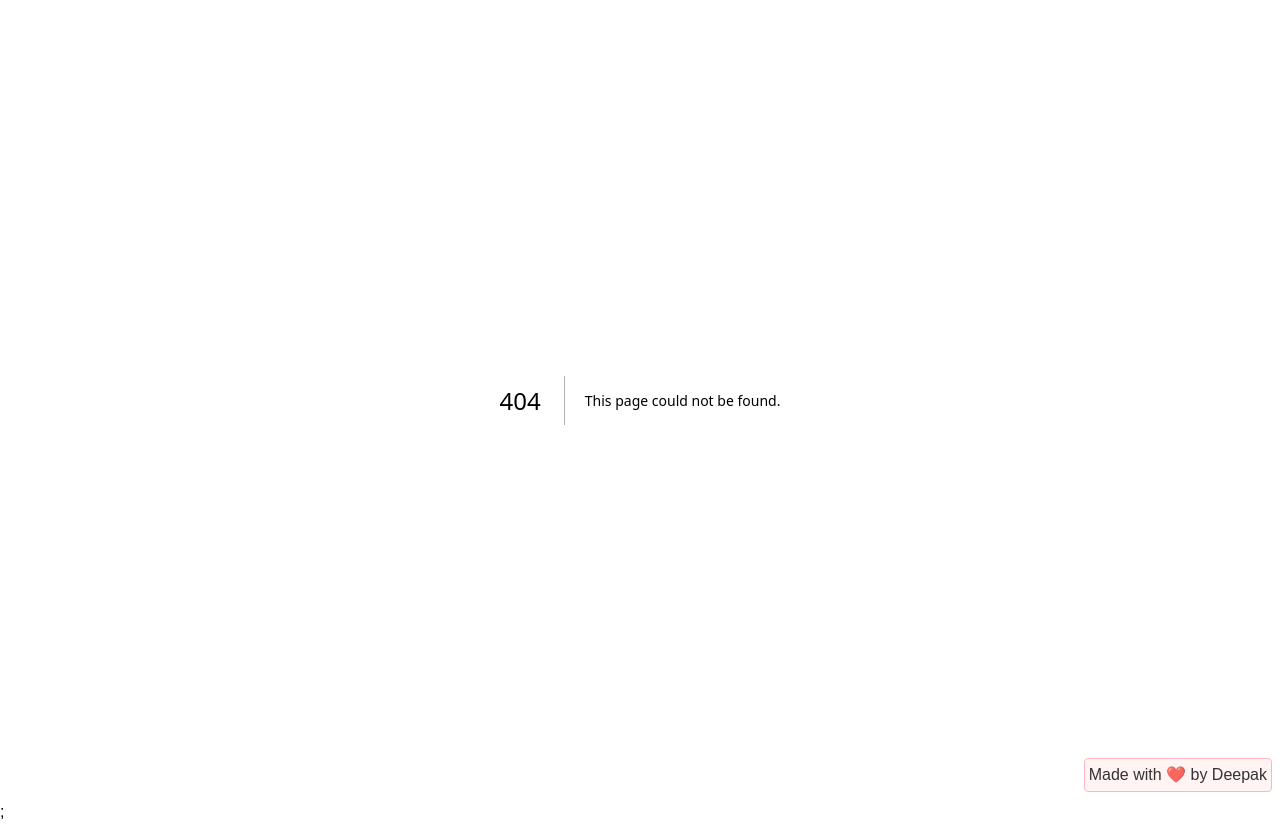
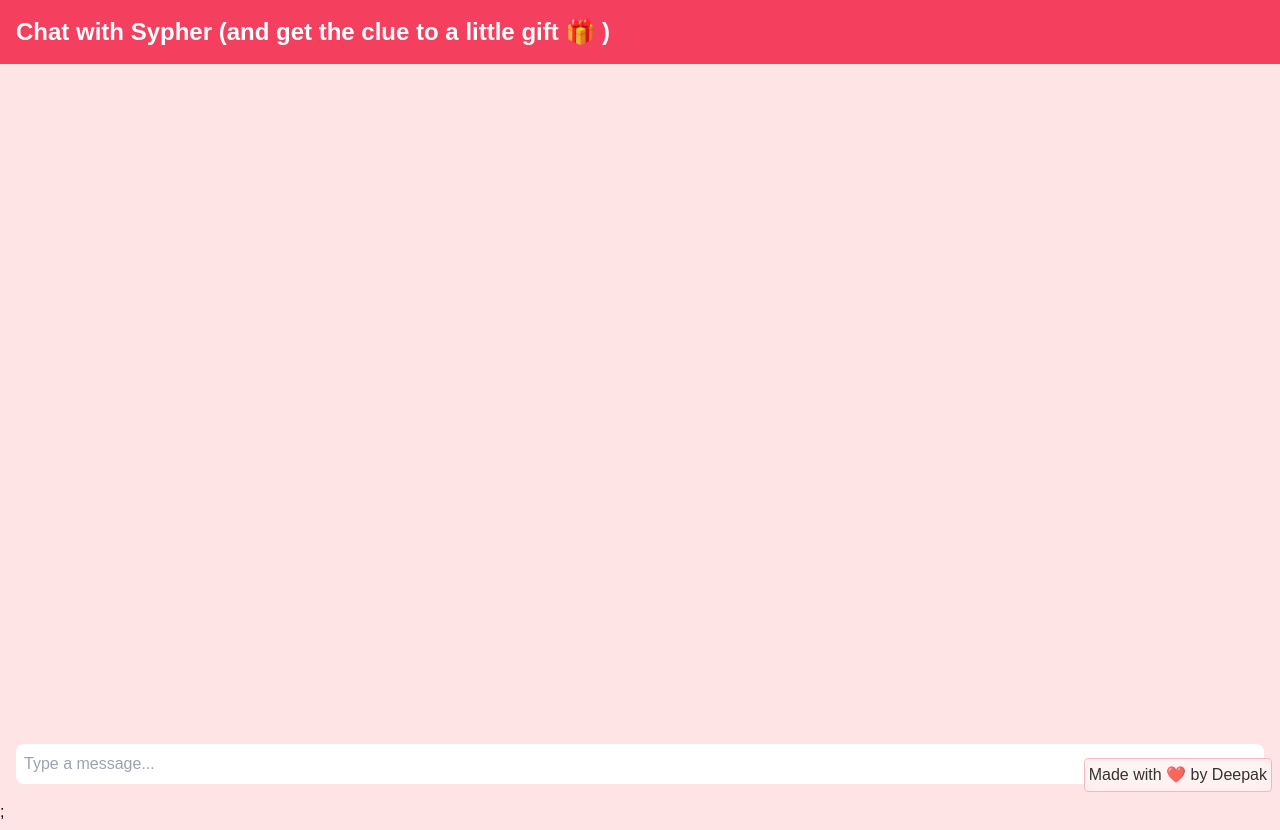
Before and after one commit to deepak-likes-code/project-v, a Next.js app: page /chat in a window 1280 px wide. Before the commit this address had no page. Shown: the top 830 px of the page. Built offline with nearby package versions, Linux system fonts and the light colour scheme; a web font is replaced by a local one.

Commit message:
added the bot

```diff
--- a/src/components/YesCard.jsx
+++ b/src/components/YesCard.jsx
@@ -11,13 +11,20 @@ const YesCard = () => {
     if (timerExpired) {
       router.push("/valentines-card");
     } else {
+      showNotAvailableMessage();
     }
+  };
 
-    showNotAvailableMessage();
+  const handleClickGift = () => {
+    if (timerExpired) {
+      router.push("/photos");
+    } else {
+      showNotAvailableMessage();
+    }
   };
 
   const showNotAvailableMessage = () => {
-    toast("Gotta wait till tomorrow 😉", {
+    toast("Have some patience baby gworl 😉", {
       position: "top-center",
       autoClose: 2000,
       hideProgressBar: false,
@@ -49,11 +56,17 @@ const YesCard = () => {
           onClick={handleClick}
           className=" bg-rose-300 hover:bg-rose-600 rounded-lg text-white font-bold py-2 px-4"
         >
-          Click me!
+          Invitation 💌
+        </button>
+        <button
+          onClick={handleClickGift}
+          className=" bg-rose-300 hover:bg-rose-600 rounded-lg text-white font-bold py-2 px-4"
+        >
+          Claim gift 🎁
         </button>
       </div>
       <CountdownTimer
-        initialTimeInSeconds={60}
+        initialTimeInSeconds={10}
         onTimeExpire={handleTimeExpire}
       />
     </div>
--- /dev/null
+++ b/src/pages/api/chat.js
@@ -0,0 +1,33 @@
+// pages/api/chat.js
+export default async function handler(req, res) {
+  if (req.method === "POST") {
+    const { messages } = req.body;
+    console.log({ messages });
+
+    const response = await fetch("https://api.openai.com/v1/chat/completions", {
+      method: "POST",
+      headers: {
+        "Content-Type": "application/json",
+        Authorization: `Bearer ${process.env.OPENAI_API_KEY}`,
+      },
+      body: JSON.stringify({
+        model: "gpt-4",
+        messages: messages, // Directly use the messages array from the request
+        max_tokens: 150,
+        temperature: 0.7,
+      }),
+    });
+
+    const data = await response.json();
+    console.log(data);
+
+    if (data.choices && data.choices.length > 0) {
+      res.status(200).json({ answer: data.choices[0].message.content.trim() });
+    } else {
+      res.status(500).json({ message: "Failed to fetch response from OpenAI" });
+    }
+  } else {
+    res.setHeader("Allow", ["POST"]);
+    res.status(405).end(`Method ${req.method} Not Allowed`);
+  }
+}
--- /dev/null
+++ b/src/pages/chat.js
@@ -0,0 +1,91 @@
+import { useState } from "react";
+
+const ChatComponent = () => {
+  const [messages, setMessages] = useState([
+    {
+      role: "system",
+      content:
+        "You are 'Sypher' a nerdy and engaging assistant. Design a puzzle involving 3 clues to guide Hela towards discovering the final piece of the puzzle, which is the website 'helllyeahhh.xyz'. Use can use crytography, clever and engaging responses to eventually lead her to this discovery. You are only job is to guide her to the website and not get distracted . Good luck!",
+    },
+  ]);
+  const [userInput, setUserInput] = useState("");
+  const [isLoading, setIsLoading] = useState(false);
+
+  const handleSendMessage = async (e) => {
+    e.preventDefault();
+    if (!userInput.trim()) return;
+
+    const userMessage = { role: "user", content: userInput };
+    setMessages((prev) => [...prev, userMessage]);
+    setUserInput(""); // Clear input right away for better UX
+
+    setIsLoading(true); // Start loading
+
+    const updatedMessages = [...messages, userMessage];
+
+    const res = await fetch("/api/chat", {
+      method: "POST",
+      headers: { "Content-Type": "application/json" },
+      body: JSON.stringify({ messages: updatedMessages }),
+    });
+
+    setIsLoading(false); // Stop loading regardless of response status
+
+    if (res.ok) {
+      const { answer } = await res.json();
+      const botMessage = { role: "system", content: answer };
+      setMessages((prev) => [...prev, botMessage]);
+    } else {
+      console.error("Failed to get the response from the API");
+    }
+  };
+
+  return (
+    <div className="flex flex-col h-screen">
+      <h1 className="p-4 text-2xl font-bold bg-rose-500 text-white">
+        Chat with Sypher (and get the clue to a little gift 🎁 )
+      </h1>
+      <div className="overflow-auto p-4 flex-grow">
+        {messages.map(
+          (msg, index) =>
+            index !== 0 && (
+              <div
+                key={index}
+                className={`flex items-center gap-2 p-2 my-2 rounded-lg text-white ${
+                  msg.role === "user"
+                    ? "bg-rose-500 ml-auto w-3/5 md:w-2/5"
+                    : "bg-yellow-500 mr-auto w-3/5 md:w-2/5"
+                }`}
+              >
+                <span className="text-3xl">
+                  {msg.role === "user" ? "🧚🏻‍♀️" : "🤖"}
+                </span>
+                <span>{msg.content}</span>
+              </div>
+            )
+        )}
+        {isLoading && (
+          <div className="text-2xl my-4 text-center">
+            <span className="text-rose-500">Sypher is Thinking...</span>
+            <span className="thinking-emoji">🤔</span>
+          </div>
+        )}
+      </div>
+
+      <form onSubmit={handleSendMessage} className="p-4">
+        <input
+          type="text"
+          value={userInput}
+          onChange={(e) => setUserInput(e.target.value)}
+          placeholder="Type a message..."
+          className={`w-full p-2 rounded-lg focus:outline-none focus:ring-2 focus:ring-rose-500 ${
+            isLoading ? "bg-gray-200" : ""
+          }`}
+          disabled={isLoading}
+        />
+      </form>
+    </div>
+  );
+};
+
+export default ChatComponent;
--- a/src/pages/photos/index.js
+++ b/src/pages/photos/index.js
@@ -1,7 +1,15 @@
 import React, { useState, useEffect } from "react";
+import { useRouter } from "next/router";
 import ImageCard from "@/components/Image";
 
 const PhotoBooth = () => {
+  const router = useRouter();
+
+  // Function to handle the continue button click
+  const handleClick = () => {
+    router.push("/chat");
+  };
+
   const cardsData = [
     {
       src: "/imgs/official-min.jpg",
@@ -79,7 +87,10 @@ const PhotoBooth = () => {
         ))}
       </div>{" "}
       {allCorrect && (
-        <button className="mt-4 px-4 w-1/5 py-2 bg-rose-500 text-white rounded">
+        <button
+          onClick={handleClick}
+          className="mt-4 px-4 w-1/5 py-2 bg-rose-500 text-white rounded hover:bg-rose-600 font-bold hover:shadow-lg transition duration-300 ease-in-out transform hover:scale-105"
+        >
           Yaaaaay!!!! You Did It 🎉
         </button>
       )}
--- a/src/styles/globals.css
+++ b/src/styles/globals.css
@@ -24,6 +24,21 @@
 @tailwind utilities;
 
 /* styles/global.css */
+
+@keyframes spin {
+  from {
+    transform: rotate(0deg);
+  }
+  to {
+    transform: rotate(360deg);
+  }
+}
+
+.thinking-emoji {
+  display: inline-block;
+  animation: spin 2s linear infinite;
+}
+
 body {
   --tw-bg-opacity: 1;
   background-color: rgb(255 228 230 / var(--tw-bg-opacity));
```
Also changed, not shown: 1 other file (tests, documents, lock files or other folders).
